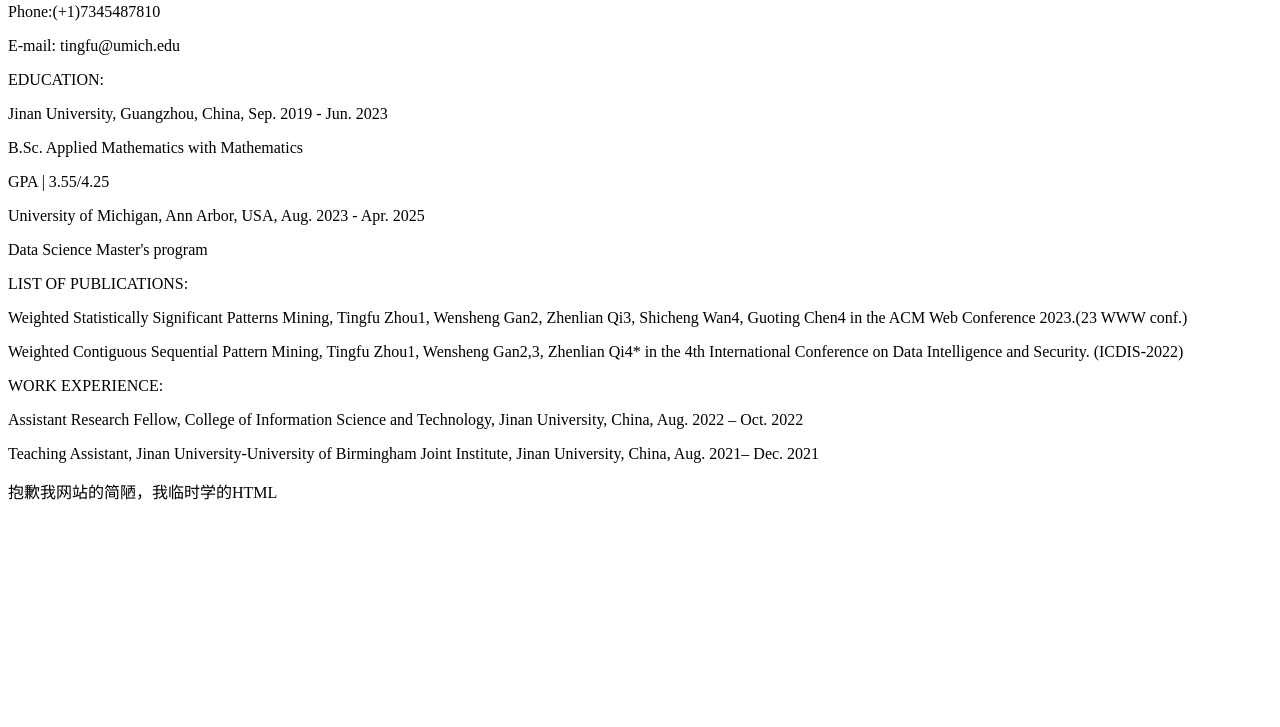
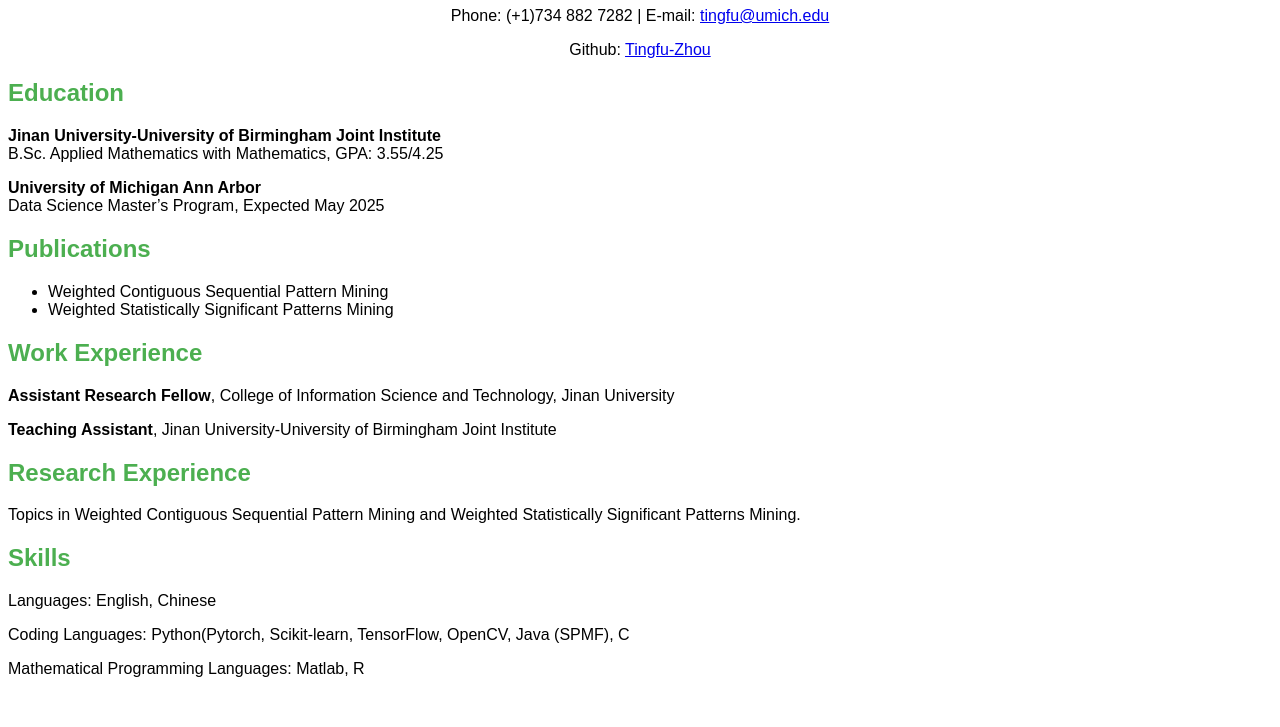
Before and after one commit to Tingfu-Zhou/Tingfu-Zhou.github.io, a plain HTML site: page index.html in a window 1280 px wide. Shown: the part 73-800 px from the top of the page. Drawn offline with Linux system fonts and the light colour scheme.

Commit message:
Update index.html

```diff
--- a/index.html
+++ b/index.html
@@ -1,19 +1,55 @@
-<p>Resume of Tingfu Zhou</p>
-<p>Name: Tingfu Zhou </p>
-<p>Phone:(+1)7345487810</p>
-<p>E-mail: tingfu@umich.edu</p>
-<p>EDUCATION:</p>
-<p>Jinan University, Guangzhou, China, Sep. 2019 - Jun. 2023</p>
-<p>B.Sc. Applied Mathematics with Mathematics </p>
-<p>GPA | 3.55/4.25</p>
-<p>University of Michigan, Ann Arbor, USA, Aug. 2023 - Apr. 2025</p>
-<p>Data Science Master's program</p>
-<p>LIST OF PUBLICATIONS:</p>
-<p>Weighted Statistically Significant Patterns Mining, Tingfu Zhou1, Wensheng Gan2, Zhenlian Qi3, Shicheng
-Wan4, Guoting Chen4 in the ACM Web Conference 2023.(23 WWW conf.)</p>
-<p>Weighted Contiguous Sequential Pattern Mining, Tingfu Zhou1, Wensheng Gan2,3, Zhenlian Qi4* in the 4th
-International Conference on Data Intelligence and Security. (ICDIS-2022)</p>
-<p>WORK EXPERIENCE:</p>
-<p>Assistant Research Fellow, College of Information Science and Technology, Jinan University, China, Aug. 2022 – Oct. 2022</p>
-<p>Teaching Assistant, Jinan University-University of Birmingham Joint Institute, Jinan University, China, Aug. 2021– Dec. 2021</p>
-<p>抱歉我网站的简陋，我临时学的HTML</p>
+<!DOCTYPE html>
+<html>
+<head>
+    <title>Tingfu Zhou's Portfolio</title>
+    <style>
+        body {font-family: Arial, sans-serif;}
+        .header {text-align: center;}
+        .section {margin-bottom: 20px;}
+        h2 {color: #4CAF50;}
+    </style>
+</head>
+<body>
+
+<div class="header">
+    <h1>Tingfu Zhou</h1>
+    <p>Phone: (+1)734 882 7282 | E-mail: <a href="mailto:tingfu@umich.edu">tingfu@umich.edu</a></p>
+    <p>Github: <a href="https://github.com/Tingfu-Zhou" target="_blank">Tingfu-Zhou</a></p>
+</div>
+
+<div class="section">
+    <h2>Education</h2>
+    <p><strong>Jinan University-University of Birmingham Joint Institute</strong><br>
+    B.Sc. Applied Mathematics with Mathematics, GPA: 3.55/4.25</p>
+    <p><strong>University of Michigan Ann Arbor</strong><br>
+    Data Science Master’s Program, Expected May 2025</p>
+</div>
+
+<div class="section">
+    <h2>Publications</h2>
+    <ul>
+        <li>Weighted Contiguous Sequential Pattern Mining</li>
+        <li>Weighted Statistically Significant Patterns Mining</li>
+    </ul>
+</div>
+
+<div class="section">
+    <h2>Work Experience</h2>
+    <p><strong>Assistant Research Fellow</strong>, College of Information Science and Technology, Jinan University</p>
+    <p><strong>Teaching Assistant</strong>, Jinan University-University of Birmingham Joint Institute</p>
+</div>
+
+<div class="section">
+    <h2>Research Experience</h2>
+    <p>Topics in Weighted Contiguous Sequential Pattern Mining and Weighted Statistically Significant Patterns Mining.</p>
+</div>
+
+<div class="section">
+    <h2>Skills</h2>
+    <p>Languages: English, Chinese</p>
+    <p>Coding Languages: Python(Pytorch, Scikit-learn, TensorFlow, OpenCV, Java (SPMF), C</p>
+    <p>Mathematical Programming Languages: Matlab, R</p>
+</div>
+
+</body>
+</html>
```
